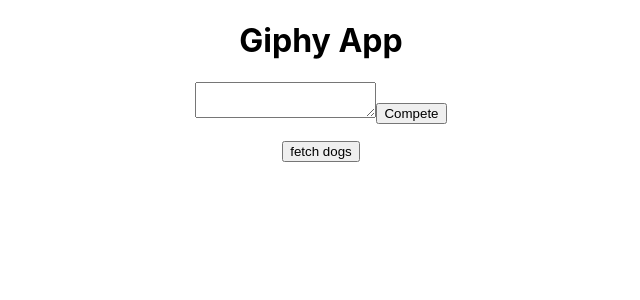
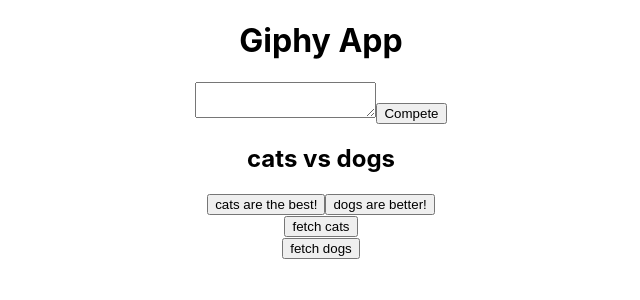
Before and after one commit to benjackson33/giphy-app, a React (Create React App) app: page / in a window 1280 px wide. Shown: the top 300 px of the page, without its empty margins (319-959 px from the left). Built offline with nearby package versions, Linux system fonts and the light colour scheme.

Commit message:
send search params to app level

```diff
--- a/src/App.js
+++ b/src/App.js
@@ -2,13 +2,21 @@
 import SearchBar from './SearchBar';
 import VsScreen from './VsScreen';
 import VictoryScreen from './VictoryScreen';
+import { useState } from 'react';
 
 function App() {
+
+  const [searchParams, setSearchParams] = useState([''])
+
+  function storeParams(newParams){
+    setSearchParams(newParams)
+  }
+
   return (
     <div className="App">
       <h1>Giphy App</h1>
-      <SearchBar />
-      <VsScreen />
+      <SearchBar storeParams={storeParams}/>
+      <VsScreen searchTerm1 ='cats' searchTerm2 ='dogs'/>
       <VictoryScreen />
 
     </div>
--- a/src/FiveGifs.jsx
+++ b/src/FiveGifs.jsx
@@ -7,7 +7,7 @@
     const handleClick = () => {
         //const APIKEY = 'DEuhRzBv7TVtJuRh1Mfn7GmbH2QiBN9k'
 
-        fetch('https://api.giphy.com/v1/gifs/search?api_key=DEuhRzBv7TVtJuRh1Mfn7GmbH2QiBN9k&q=dogs&limit=5&rating=g')
+        fetch(`https://api.giphy.com/v1/gifs/search?api_key=DEuhRzBv7TVtJuRh1Mfn7GmbH2QiBN9k&q=${props.searchTerm}&limit=5&rating=g`)
             .then(res => res.json())
             .then((data) => {
                 setSearchResult(data.data)
@@ -16,7 +16,7 @@
 
     return (
         <div>
-            <button onClick={handleClick}>fetch dogs</button>
+            <button onClick={handleClick}>fetch {props.searchTerm}</button>
 
         <section>
             {searchResult.map(gif => <img key={gif.id} src={gif.images.original.url} />)}
--- a/src/SearchBar.jsx
+++ b/src/SearchBar.jsx
@@ -1,9 +1,9 @@
 import { useState } from "react"
 
 
-export default function SearchBar() {
+export default function SearchBar({storeParams}) {
     const [search, setSearch] = useState('')
-    const [searchParams, setSearchParams] = useState([''])
+    // const [searchParams, setSearchParams] = useState([''])
 
     const handleTextChange = (e) => {
         setSearch(e.target.value)
@@ -11,7 +11,7 @@
 
     const handleSubmit = (e) => {
         e.preventDefault()
-        setSearchParams(search.split(', '))
+        storeParams(search.split(', '))
     }
 
 
@@ -22,7 +22,6 @@
                 <textarea value={search} onChange={handleTextChange}></textarea>
                 <button>Compete</button>
             </form>
-                {searchParams.map((param, idx) => <p key={idx}>{param}</p>)}
         </div>
     )
 }
--- a/src/VsScreen.jsx
+++ b/src/VsScreen.jsx
@@ -1,11 +1,15 @@
 import FiveGifs from "./FiveGifs"
 
-export default function VsScreen() {
-    let searchTerm = 'dogs'
+export default function VsScreen({searchTerm1, searchTerm2}) {
+
 
     return (
         <div>
-            <FiveGifs searchTerm={searchTerm}/>
+            <h2>{searchTerm1 + ' vs ' + searchTerm2}</h2>
+            <button>{searchTerm1} are the best!</button>
+            <button>{searchTerm2} are better!</button>
+            <FiveGifs searchTerm={searchTerm1}/>
+            <FiveGifs searchTerm={searchTerm2}/>
         </div>
     )
 }
```
